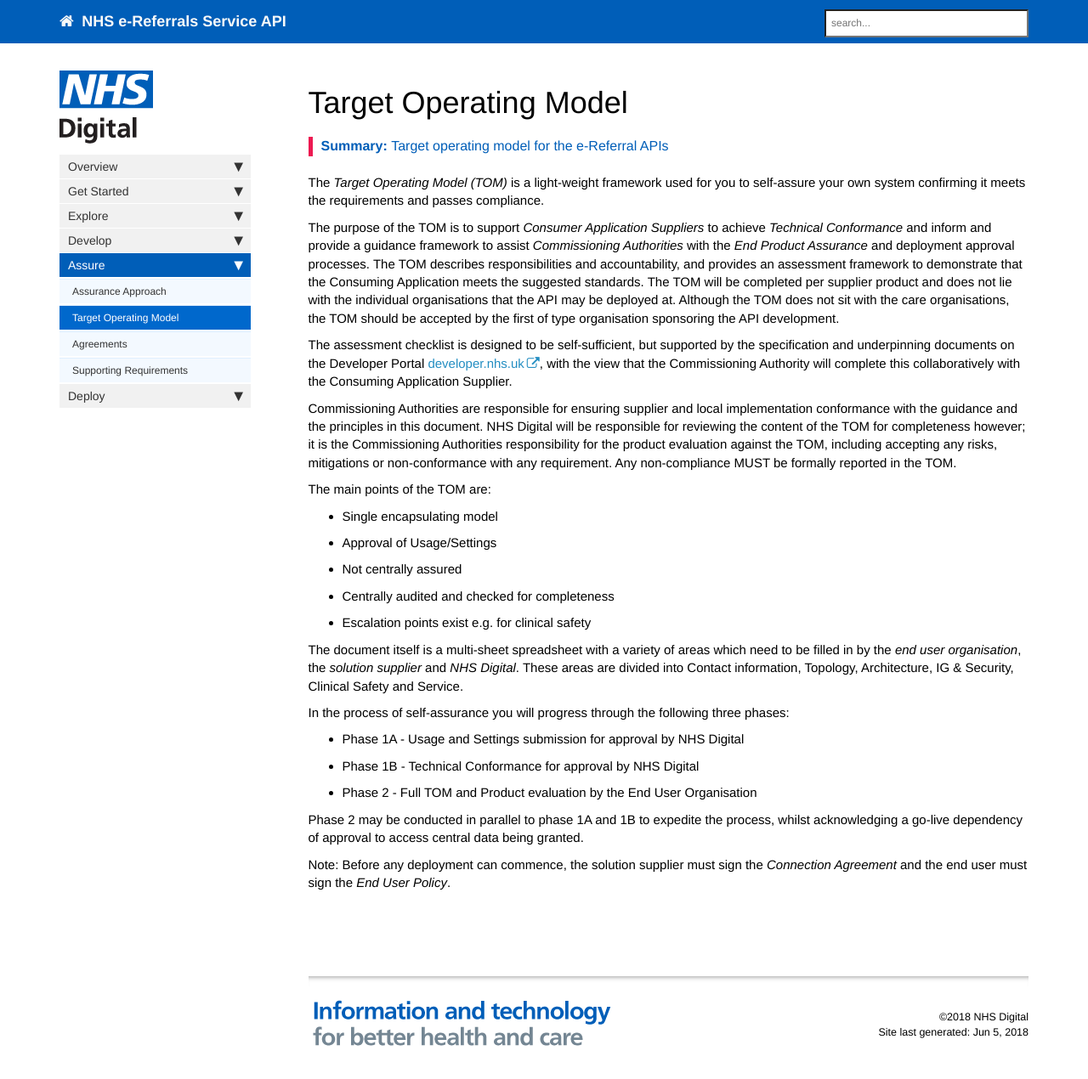
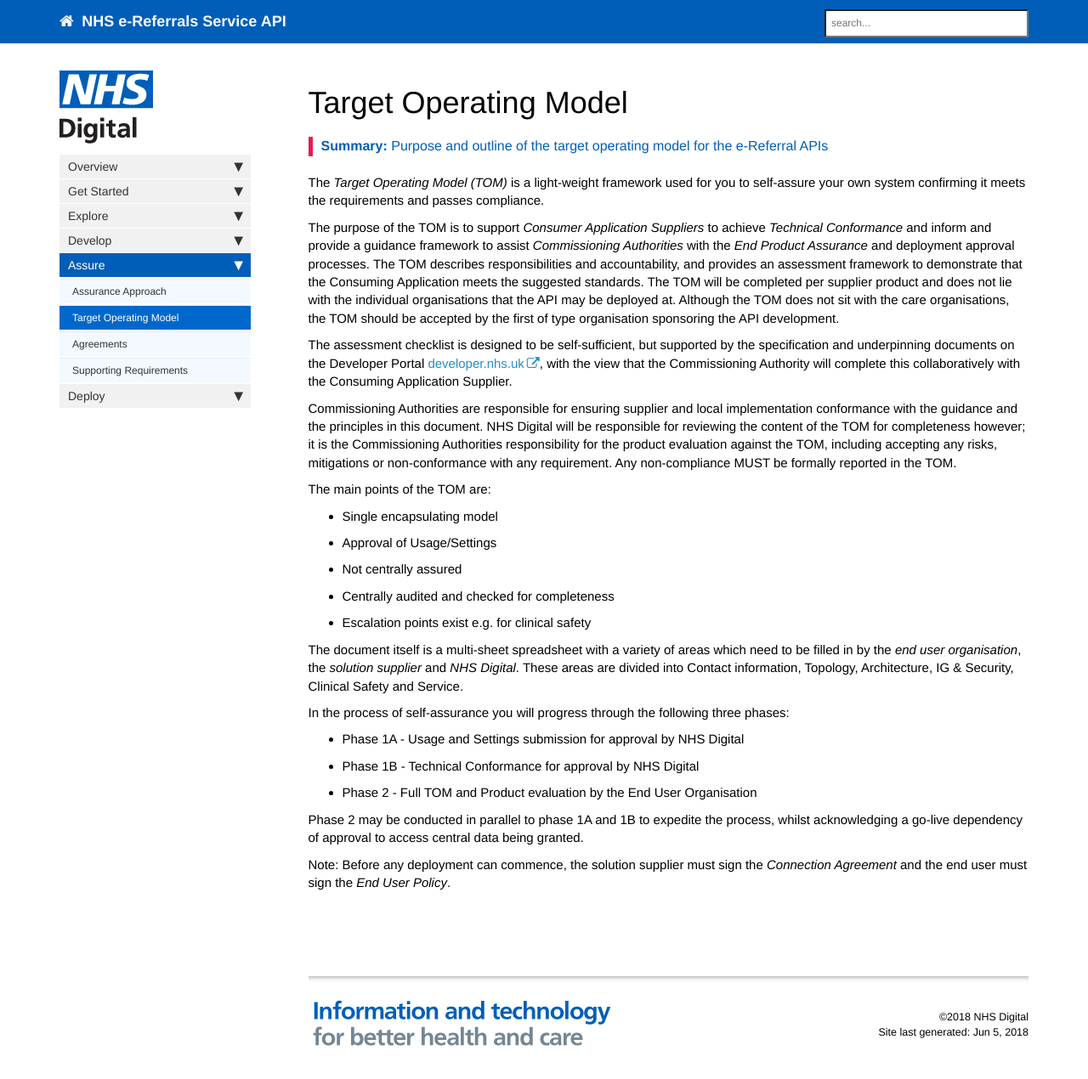
Before and after one commit to wurble369/websitetest, a Jekyll site: the page built from pages/assure/assure_tom.md, in a window 1280 px wide and 1293 px high. Shown: the top 1270 px of the window at 85% size. Built offline with Jekyll 4.4.1, drawn with Linux system fonts in a browser that asks for light colours; nearby versions of some CDN libraries; comment, search, counter and statistics services are not loaded.

Commit message:
Summary of TOM

```diff
--- a/pages/assure/assure_tom.md
+++ b/pages/assure/assure_tom.md
@@ -4,7 +4,7 @@ keywords: assurance, tom
 sidebar: overview_sidebar
 toc: false
 permalink: /assure_tom.html
-summary: "Target operating model for the e-Referral APIs"
+summary: "Purpose and outline of the target operating model for the e-Referral APIs"
 ---
 
 The _Target Operating Model (TOM)_ is a light-weight framework used for you to self-assure your own system confirming it meets the requirements and passes compliance.
```
